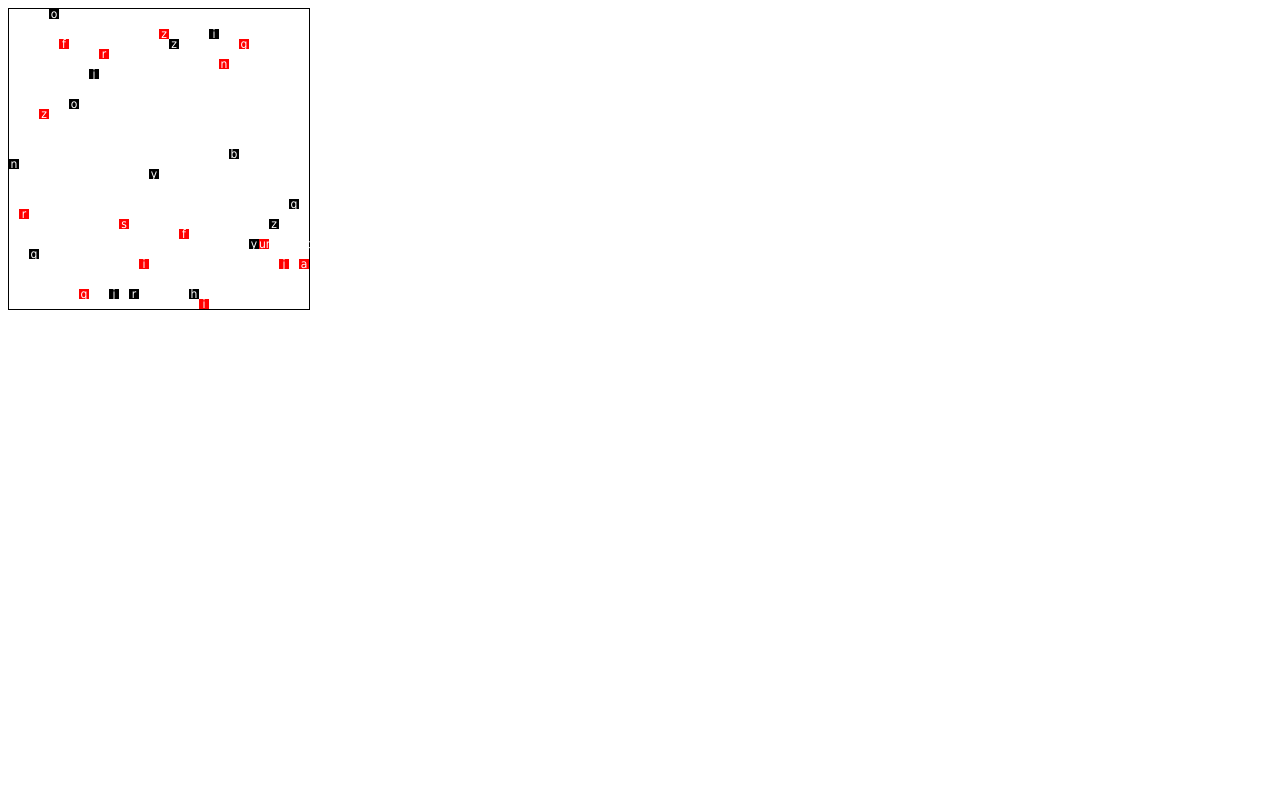
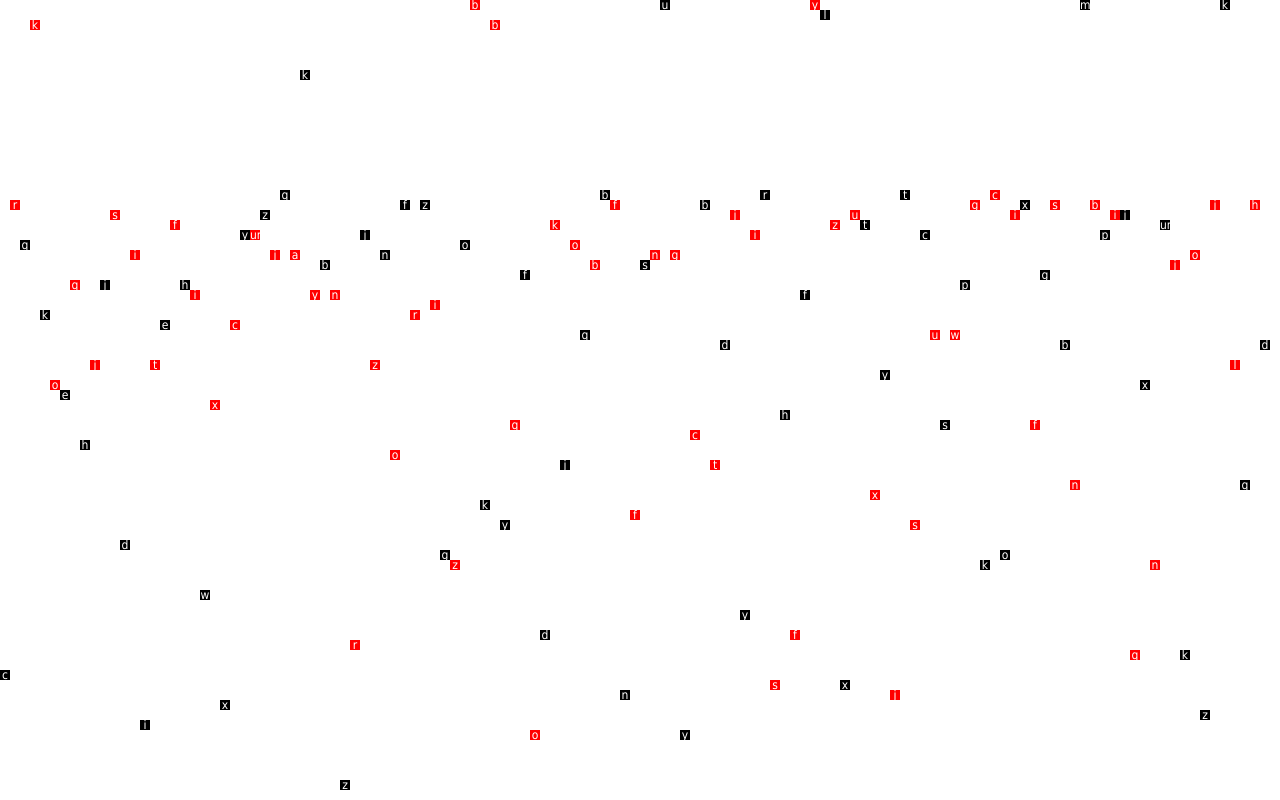
Before and after one commit to piecioshka/matrix-project, a plain HTML site: page index.html in a window 1280 px wide. Drawn offline with Linux system fonts and the light colour scheme.

Commit message:
on all screen

```diff
--- /dev/null
+++ b/css/default.css
@@ -0,0 +1,18 @@
+#matrix {
+    width: 100%;
+    height: 100%;
+    position: relative;
+}
+.character {
+    font-size: 12px;
+    font-family: Tahoma;
+    width: 10px;
+    height: 10px;
+    line-height: 10px;
+    background: #000;
+    color: #fff;
+    position: absolute;
+    left: 0;
+    top: 0;
+    text-align: center;
+}
--- /dev/null
+++ b/css/reset.css
@@ -0,0 +1,7 @@
+/*
+Copyright (c) 2011, Yahoo! Inc. All rights reserved.
+Code licensed under the BSD License:
+http://developer.yahoo.com/yui/license.html
+version: 2.9.0
+*/
+html{color:#000;background:#FFF}body,div,dl,dt,dd,ul,ol,li,h1,h2,h3,h4,h5,h6,pre,code,form,fieldset,legend,input,button,textarea,select,p,blockquote,th,td{margin:0;padding:0}table{border-collapse:collapse;border-spacing:0}fieldset,img{border:0}address,button,caption,cite,code,dfn,em,input,optgroup,option,select,strong,textarea,th,var{font:inherit}del,ins{text-decoration:none}li{list-style:none}caption,th{text-align:left}h1,h2,h3,h4,h5,h6{font-size:100%;font-weight:normal}q:before,q:after{content:''}abbr,acronym{border:0;font-variant:normal}sup{vertical-align:baseline}sub{vertical-align:baseline}legend{color:#000}
--- a/index.html
+++ b/index.html
@@ -3,27 +3,8 @@
 <head>
     <title>matrix</title>
     <meta charset="utf-8" />
-    <style>
-    #matrix {
-        width: 300px;
-        height: 300px;
-        border: 1px solid #000;
-        position: relative;
-    }
-    .character {
-        font-size: 12px;
-        font-family: Tahoma;
-        width: 10px;
-        height: 10px;
-        line-height: 10px;
-        background: #000;
-        color: #fff;
-        position: absolute;
-        left: 0;
-        top: 0;
-        text-align: center;
-    }
-    </style>
+    <link rel="stylesheet" type="text/css" href="css/reset.css" />
+    <link rel="stylesheet" type="text/css" href="css/default.css" />
 </head>
 <body>
     <div id="matrix"></div>
--- a/src/matrix.js
+++ b/src/matrix.js
@@ -2,20 +2,31 @@ var Matrix;
 Matrix = (function () {
     "use strict";
 
-    var AREA_SIZE_WIDTH = 300,
-        AREA_SIZE_HEIGHT = 300,
+    var AREA_SIZE_WIDTH = 0,
+        AREA_SIZE_HEIGHT = 0,
 
         CHAR_SIZE_WIDTH = 10,
         CHAR_SIZE_HEIGHT = 10,
 
-        settings = {
-            place_id: null
-        },
+        area_id = "#matrix",
 
         area_instance = null,
 
         chars = ["a", "b", "c", "d", "e", "f", "g", "h", "i", "j", "k", "l", "m", "n",
             "o", "q", "p", "r", "s", "t", "u", "w", "x", "y", "z"];
+
+
+    // optymalization
+    area_instance = document.querySelector(area_id);
+
+    AREA_SIZE_WIDTH = window.innerWidth - 10;
+    AREA_SIZE_HEIGHT = window.innerHeight - 10;
+
+    area_instance.style.width = AREA_SIZE_WIDTH + "px";
+    area_instance.style.height = AREA_SIZE_HEIGHT + "px";
+
+    console.log("AREA_SIZE_WIDTH", AREA_SIZE_WIDTH);
+    console.log("AREA_SIZE_HEIGHT", AREA_SIZE_HEIGHT);
 
     // initialize pattern
     (function () {
@@ -23,9 +34,7 @@ Matrix = (function () {
     }());
 
     function init_matrix() {
-        Matrix.init({
-            place_id: "#matrix"
-        });
+        Matrix.init();
     }
 
     function get_random_char() {
@@ -70,11 +79,6 @@ Matrix = (function () {
     }
 
     function put_char_on_view(number, callback) {
-        // optymalization
-        if (area_instance === null) {
-            area_instance = document.querySelector(settings.place_id);
-        }
-
         var character = create_single_char_for_view(number);
         area_instance.appendChild(character);
         callback(character, number);
@@ -114,9 +118,7 @@ Matrix = (function () {
     }
 
     return {
-        init: function (config) {
-            settings = config;
-
+        init: function () {
             Benchmark.start("start of application");
 
             run_matrix();
```
